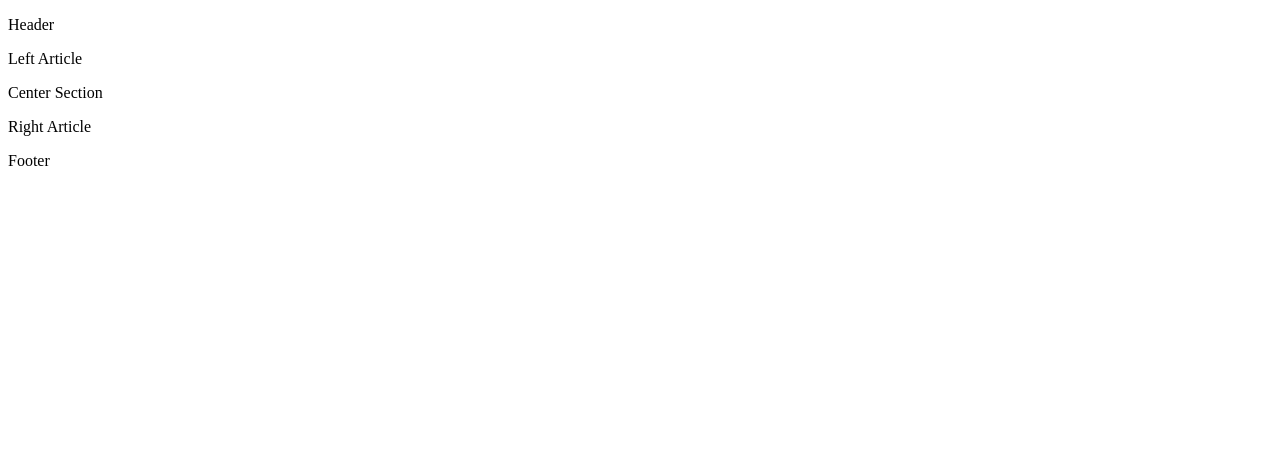
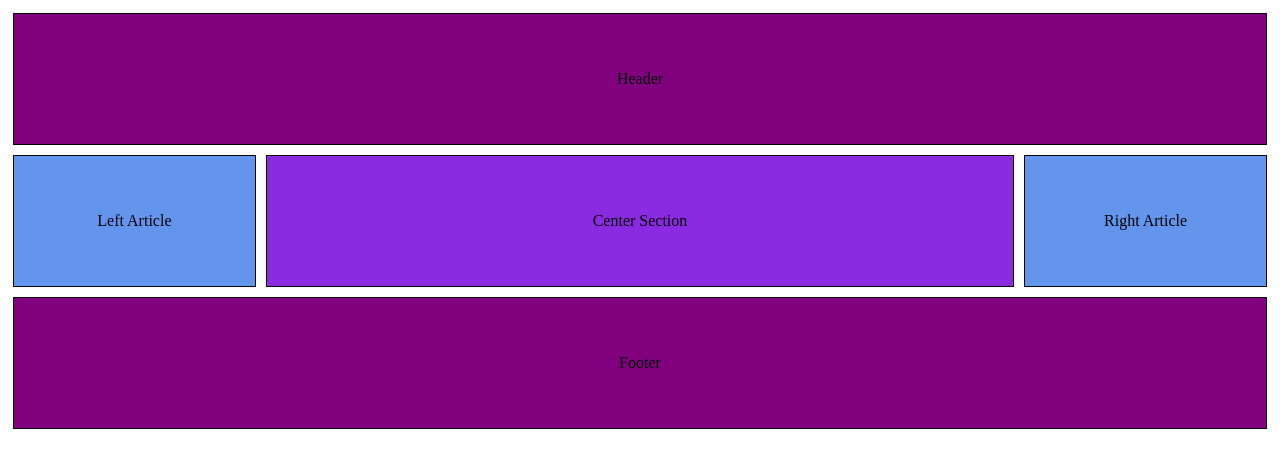
Before and after one commit to cs-parttime-2020-fall/201104-css-grid-practice-autumn-ragland, a plain HTML site: page index.html in a window 1280 px wide. Drawn offline with Linux system fonts and the light colour scheme.

Commit message:
completed for video

```diff
--- a/index.html
+++ b/index.html
@@ -4,6 +4,7 @@
     <meta charset="UTF-8">
     <meta name="viewport" content="width=device-width, initial-scale=1.0">
     <title>Lecture</title>
+    <link rel="stylesheet" href="style.css">
 </head>
 <body>
 
--- /dev/null
+++ b/style.css
@@ -0,0 +1,36 @@
+.container > * {
+    border: 1px solid black;
+    padding : 40px;
+    margin: 5px;
+}
+
+.container {
+    text-align: center;
+    display: grid;
+    grid-template-columns: repeat(5, 1fr);
+}
+
+header {
+    background-color: purple;
+    grid-column: 1/6;
+}
+
+footer {
+    background-color: purple;
+    grid-column: 1/6;
+}
+
+section {
+    background-color: blueviolet;
+    grid-column: 2/5;
+}
+
+#leftArticle {
+    background-color: cornflowerblue;
+    grid-column: 1;
+}
+
+#rightArticle {
+    background-color: cornflowerblue;
+    grid-column: 5;
+}
```
